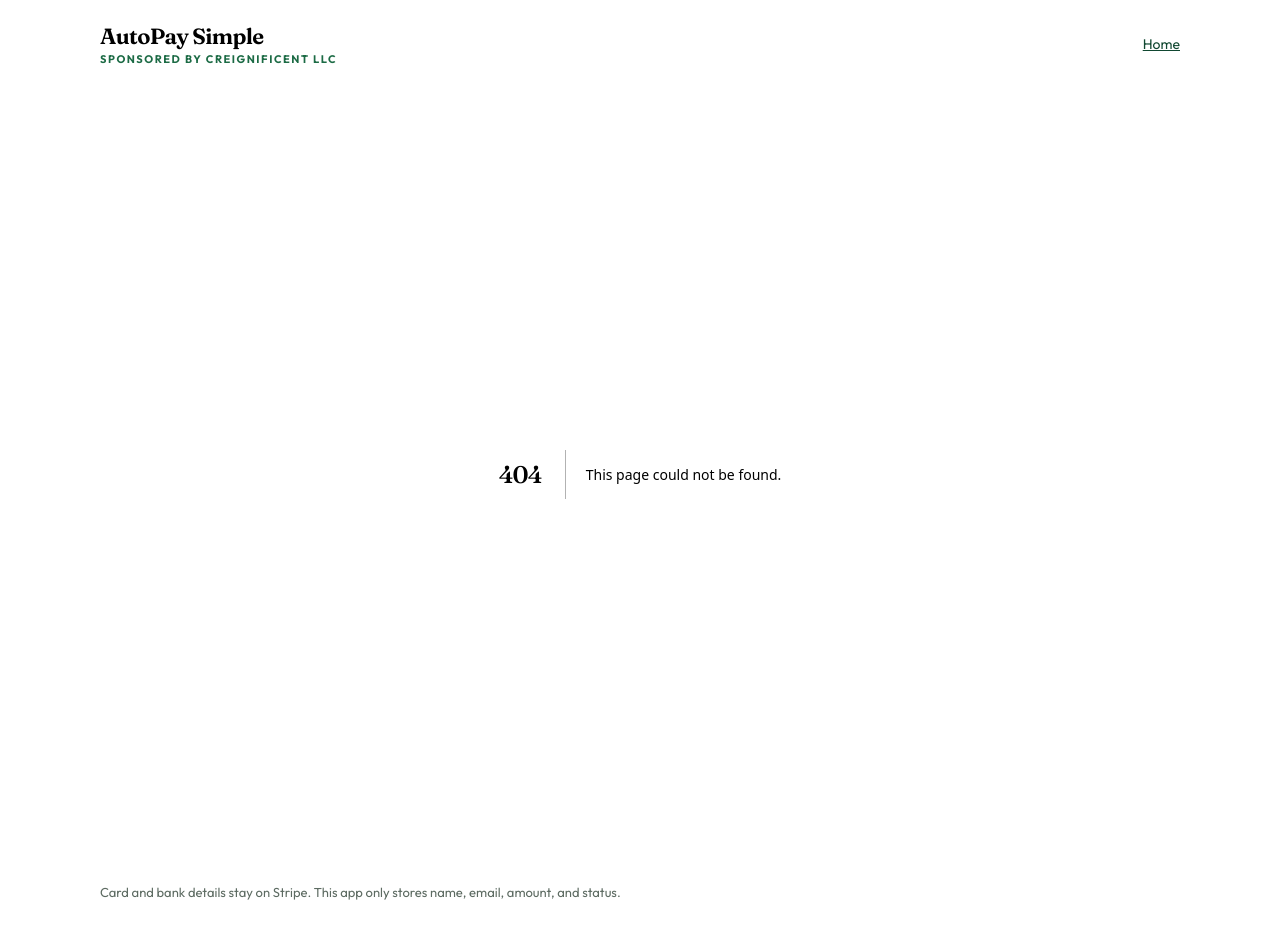
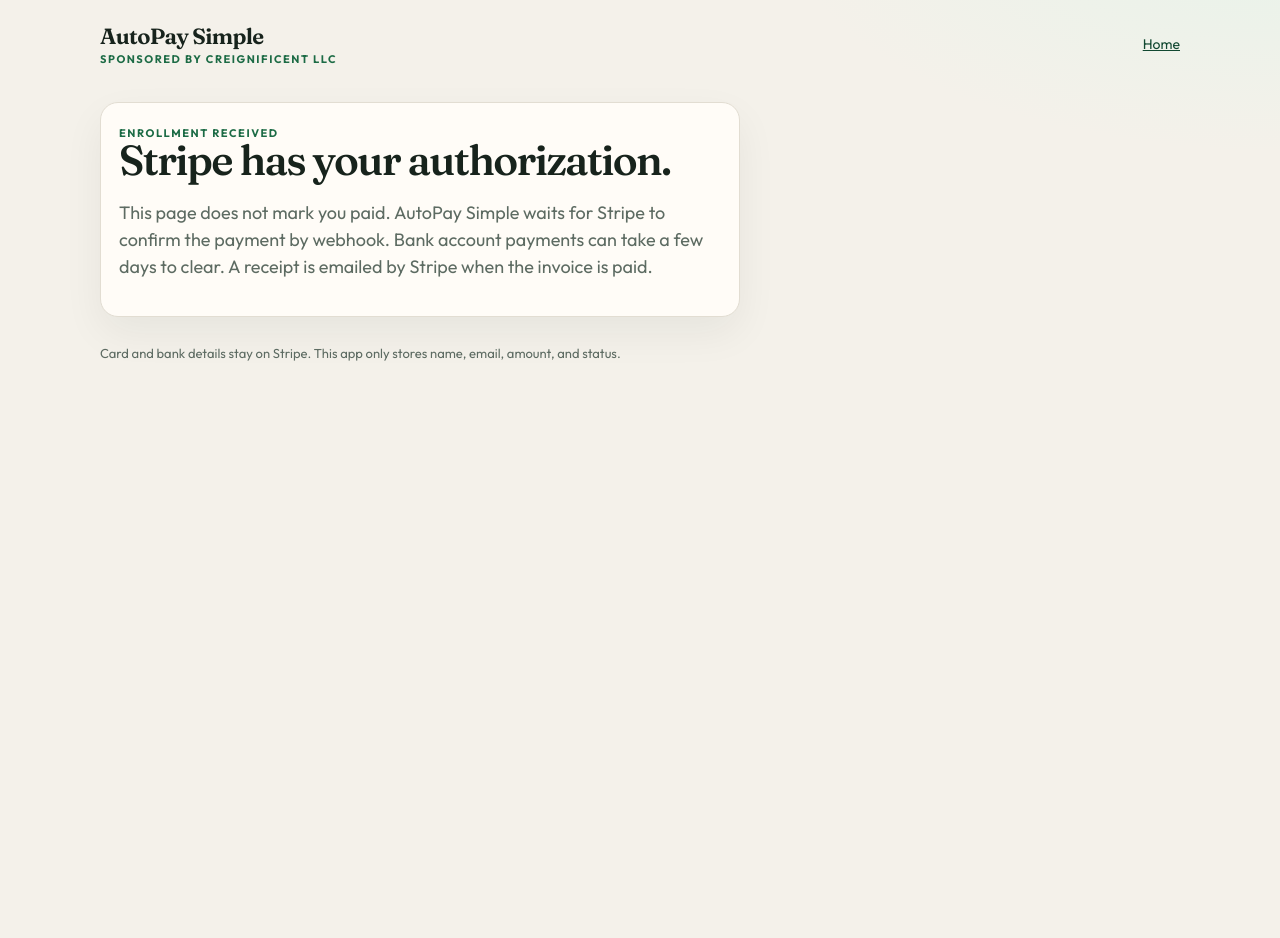
Before and after one commit to CreigT/autopay-simple, a Next.js app: page /success in a window 1280 px wide. Before the commit this address had no page. After the commit the page ends 800 px from the top, so only its background shows below. Built offline with nearby package versions, Linux system fonts and the light colour scheme.

Commit message:
Add AutoPay app file app/success/page.js

```diff
--- /dev/null
+++ b/app/success/page.js
@@ -0,0 +1,9 @@
+export default function SuccessPage() {
+  return (
+    <main className="panel" style={{ maxWidth: 640, marginTop: 28 }}>
+      <span className="sponsor">Enrollment received</span>
+      <h1 style={{ fontSize: 42 }}>Stripe has your authorization.</h1>
+      <p className="lede">This page does not mark you paid. AutoPay Simple waits for Stripe to confirm the payment by webhook. Bank account payments can take a few days to clear. A receipt is emailed by Stripe when the invoice is paid.</p>
+    </main>
+  );
+}
```
